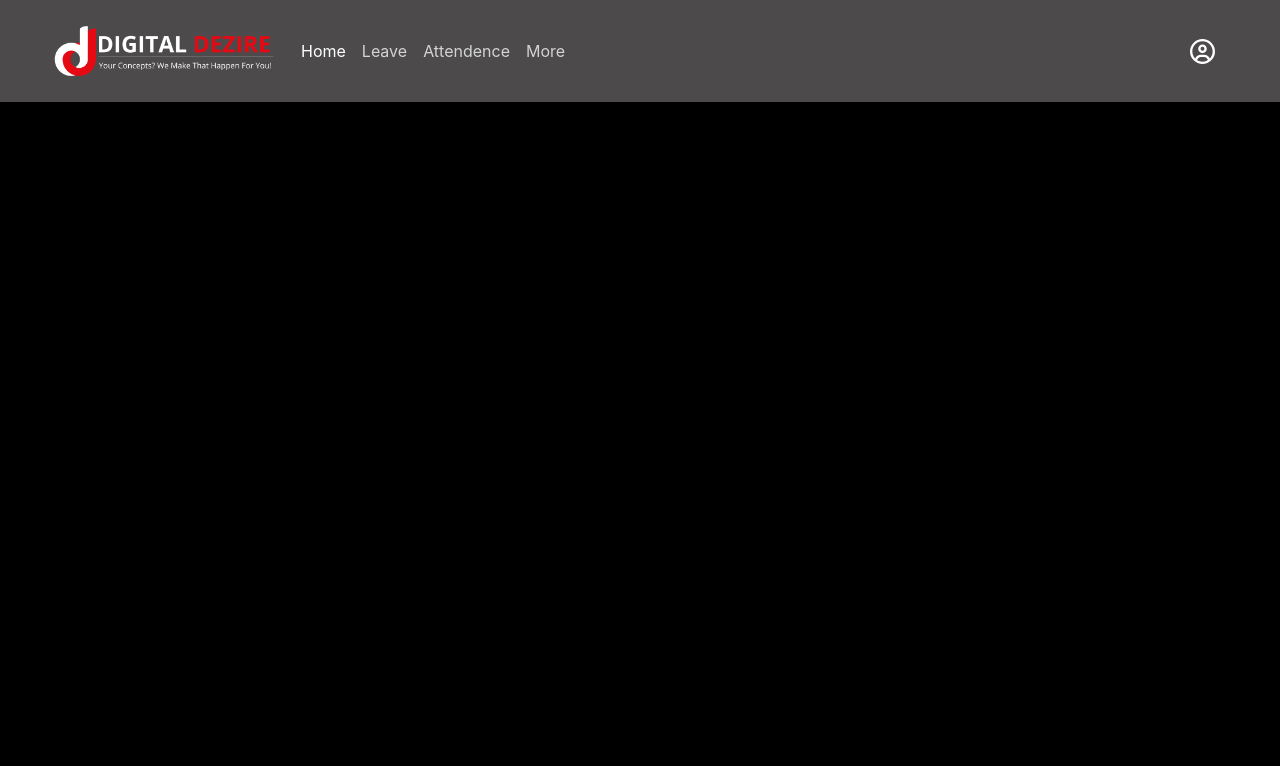
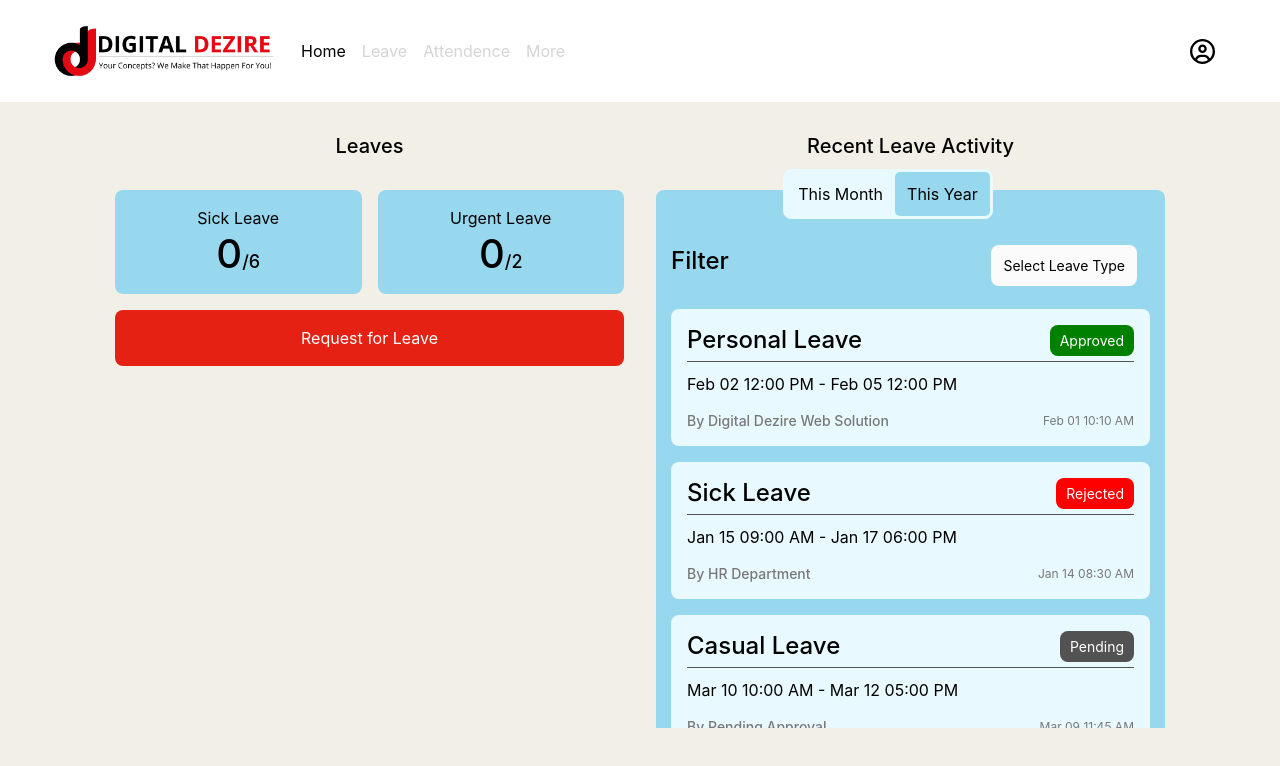
Before and after one commit to ShabbeerLio/attendence-webapp, a React (Create React App) app: page /leave in a window 1280 px wide. Shown: the top 766 px of the page. Built offline with nearby package versions, Linux system fonts and the light colour scheme; a web font is replaced by a local one.

Commit message:
color changed

```diff
--- a/src/App.css
+++ b/src/App.css
@@ -1,38 +1,24 @@
-.App {
-  text-align: center;
+html {
+  scroll-behavior: smooth;
 }
 
-.App-logo {
-  height: 40vmin;
-  pointer-events: none;
+body,
+#root {
+  height: 91vh;
+  margin: 0;
+  overflow: hidden;
+  display: flex;
+  flex-direction: column;
 }
 
-@media (prefers-reduced-motion: no-preference) {
-  .App-logo {
-    animation: App-logo-spin infinite 20s linear;
-  }
+.app-container {
+  flex: 1; /* Makes it take up remaining space */
+  overflow-y: auto; /* Enables scrolling */
+  -ms-overflow-style: none; /* Hide scrollbar in IE & Edge */
+  scrollbar-width: none; /* Hide scrollbar in Firefox */
+  /* margin-top: 6rem; */
 }
 
-.App-header {
-  background-color: #282c34;
-  min-height: 100vh;
-  display: flex;
-  flex-direction: column;
-  align-items: center;
-  justify-content: center;
-  font-size: calc(10px + 2vmin);
-  color: white;
+.app-container::-webkit-scrollbar {
+  display: none; /* Hide scrollbar in Chrome, Safari */
 }
-
-.App-link {
-  color: #61dafb;
-}
-
-@keyframes App-logo-spin {
-  from {
-    transform: rotate(0deg);
-  }
-  to {
-    transform: rotate(360deg);
-  }
-}
--- a/src/App.js
+++ b/src/App.js
@@ -3,14 +3,18 @@ import Home from "./Pages/Home/Home";
 import Navbar from "./Components/Navbar/Navbar";
 import { Route, Routes, BrowserRouter } from "react-router-dom";
 import Pnav from "./Components/Navbar/Pnav";
+import Leave from "./Pages/Leave.js/Leave";
 
 function App() {
   return (
     <BrowserRouter>
-      <Navbar />
-      <Routes>
-        <Route path="/" exact element={<Home />} />
-      </Routes>
+      <div className="app-container">
+        <Navbar />
+        <Routes>
+          <Route path="/" exact element={<Home />} />
+          <Route path="/leave" exact element={<Leave />} />
+        </Routes>
+      </div>
       <Pnav />
       {/* <Footer /> */}
     </BrowserRouter>
--- a/src/Components/Navbar/Navbar.css
+++ b/src/Components/Navbar/Navbar.css
@@ -1,7 +1,7 @@
 .navbar {
   width: 100%;
-  background-color: #4c4a4a;
-  color: white;
+  background-color: white;
+  color: black;
 }
 .navbar-main {
   width: 100%;
@@ -15,7 +15,7 @@
 }
 
 .navbar-light .navbar-nav .nav-link.active, .navbar-light .navbar-nav .show>.nav-link {
-  color: white !important;
+  color: black !important;
 }
 .navbar-light .navbar-nav .nav-link {
   color: rgb(212, 212, 212) !important;
@@ -23,7 +23,7 @@
 
 .profile svg {
   font-size: 25px;
-  color: white;
+  color: black;
 }
 .profile .btn {
   box-shadow: none;
@@ -33,7 +33,10 @@
   right: 0;
   left: auto !important;
   margin-top: 0.125rem;
-  background-color: #4c4a4a;
+  background-color: #525252;
+  color: white;
+}
+.dropdown-menu[data-bs-popper] a{
   color: white;
 }
 
--- a/src/Components/Navbar/Navbar.js
+++ b/src/Components/Navbar/Navbar.js
@@ -1,6 +1,6 @@
 import React from "react";
 import "./Navbar.css"
-import logo from "../../Assets/logo/logo-1500x400-white.png"
+import logo from "../../Assets/logo/logo-1500x400.png"
 import { FaRegCircleUser } from "react-icons/fa6";
 import { Link } from "react-router-dom";
 
@@ -11,9 +11,9 @@ const Navbar = () => {
             <div className="navbar-main">
                 <nav className="navbar navbar-expand-lg navbar-light">
                     <div className="container-fluid">
-                        <a className="navbar-brand" href="#">
+                        <Link className="navbar-brand" to="/">
                             <img src={logo} alt="" />
-                        </a>
+                        </Link>
                         {/* <button
                             className="navbar-toggler"
                             type="button"
@@ -33,23 +33,23 @@ const Navbar = () => {
                                 <Link className="nav-link" to="/leave">
                                     Leave
                                 </Link>
-                                <Link className="nav-link" href="/attendence">
+                                <Link className="nav-link" to="/attendence">
                                     Attendence
                                 </Link>
-                                <Link className="nav-link" href="/more">
+                                <Link className="nav-link" to="/more">
                                     More
                                 </Link>
                             </div>
                         </div>
                         <div className="profile">
                             <div className="dropdown">
-                                <a className="btn " href="#" role="button" id="dropdownMenuLink" data-bs-toggle="dropdown" aria-expanded="false">
+                                <Link className="btn " to="#" role="button" id="dropdownMenuLink" data-bs-toggle="dropdown" aria-expanded="false">
                                     <FaRegCircleUser />
-                                </a>
+                                </Link>
 
                                 <ul className="dropdown-menu" aria-labelledby="dropdownMenuLink">
-                                    <li><Link className="dropdown-item" href="/profile">Profile</Link></li>
-                                    <li><Link className="dropdown-item" href="#">Logout</Link></li>
+                                    <li><Link className="dropdown-item" to="/profile">Profile</Link></li>
+                                    <li><Link className="dropdown-item" to="/">Logout</Link></li>
                                 </ul>
                             </div>
                         </div>
--- a/src/Components/Navbar/Pnav.css
+++ b/src/Components/Navbar/Pnav.css
@@ -3,7 +3,7 @@
   bottom: 0;
   left: 0;
   width: 100%;
-  background-color: #4c4a4a;
+  background-color: white;
   display: none;
   border-radius: 15px 15px 0 0;
 }
@@ -23,12 +23,12 @@
   justify-content: center;
   flex-direction: column;
   text-decoration: none;
-  color: white;
+  color:  rgb(88, 88, 88);
   cursor: pointer;
 }
 .Pnav ul li a svg{
   font-size: 25px;
-  color: white;
+  color: rgb(88, 88, 88);
 }
 @media only screen and (max-width: 990px) {
     .Pnav{
--- /dev/null
+++ b/src/Pages/Leave.js/Leave.css
@@ -0,0 +1,234 @@
+.Leave {
+  width: 100%;
+  height: 85%;
+  /* padding-bottom: 6rem; */
+}
+.Leave-main {
+  width: 100%;
+  padding-right: 15px;
+  padding-left: 15px;
+  margin-right: auto;
+  margin-left: auto;
+  height: 100%;
+}
+
+.Leave-box {
+  display: flex;
+  /* align-items: center; */
+  justify-content: center;
+  gap: 2rem;
+  margin-top: 2rem;
+}
+
+.Leave-box-right,
+.Leave-box-left {
+  width: 50%;
+}
+.Leave-box-left h2,
+.Leave-box-right h2 {
+  color: white;
+  font-size: 20px;
+}
+
+.leave-left-box {
+  display: grid;
+  grid-template-columns: repeat(2, 1fr);
+  gap: 1rem;
+  margin-top: 2rem;
+}
+
+.leave-card {
+  background-color: #98D8EF;
+  color: black;
+  border-radius: 8px;
+  padding: 1rem;
+  display: flex;
+  align-items: center;
+  justify-content: center;
+  flex-direction: column;
+}
+
+.leave-button{
+    margin-top: 1rem;
+}
+.leave-button p {
+    margin: 0;
+    padding: 1rem;
+  background-color: #e52114;
+  color: white;
+  text-align: center;
+  border-radius: 8px;
+}
+.leave-card p {
+  margin: 0;
+}
+.leave-card h1 {
+  margin: 0;
+  color: black;
+  font-size: 40px;
+}
+.leave-card h1 span {
+  margin: 0;
+  color: black;
+  font-size: 18px;
+}
+
+.Leave-box-left h2 ,
+.Leave-box-right h2 {
+  text-align: center;
+  color: black;
+}
+
+.leave-right-box {
+  background-color: #98D8EF;
+  border-radius: 8px;
+  padding: 15px;
+  position: relative;
+  margin-top: 2rem;
+  padding-top: 3rem;
+}
+
+.leave-right-top {
+  background-color: #E8F9FF;
+  border-radius: 8px;
+  display: flex;
+  align-items: center;
+  justify-content: center;
+  position: absolute;
+  top: -2%;
+  left: 25%;
+  padding: 2px;
+  border: 1px solid #E8F9FF;
+}
+.rt-left {
+  border-radius: 4px;
+}
+.rt-left p,
+.rt-right p {
+  margin: 0;
+  padding: 10px 12px;
+  color: black;
+}
+
+.rt-right {
+  background-color: #98D8EF;
+  border-radius: 5px;
+}
+
+.leave-right-filter {
+  display: flex;
+  align-items: center;
+  justify-content: space-between;
+  color: black;
+  margin-bottom: 1rem;
+}
+.leave-right-filter p {
+  margin: 0;
+  background-color: #FBFBFB;
+  padding: 10px 12px;
+  border-radius: 8px;
+  font-size: 14px;
+  color: black;
+}
+.leave-right-filter .dropdown-menu {
+  background-color: #FBFBFB;
+}
+.leave-right-filter .dropdown-menu li {
+  color: black;
+  padding: 10px 12px;
+}
+.leave-right-filter .btn {
+  box-shadow: none;
+}
+
+.leave-right-card {
+  background-color: #E8F9FF;
+  border-radius: 8px;
+  padding: 1rem;
+  margin-bottom: 1rem;
+}
+
+.lr-card-left {
+  display: flex;
+  align-items: center;
+  justify-content: space-between;
+  border-bottom: 1px solid #525252;
+  margin-bottom: 10px;
+  padding-bottom: 5px;
+}
+.lr-card-left h4 {
+  margin: 0;
+  color: black;
+}
+
+.status {
+  font-weight: bold;
+  padding: 5px 10px;
+  border-radius: 5px;
+  margin: 0;
+  color: white;
+  border-radius: 8px;
+  padding: 5px 10px;
+  font-size: 14px;
+  font-weight: 400;
+}
+
+.status.approved {
+  background-color: green;
+}
+
+.status.rejected {
+  background-color: red;
+}
+
+.status.pending {
+  background-color: #525252;
+}
+
+.lr-card-right p {
+  color: black;
+  margin: 0;
+}
+
+.lr-card-box {
+  display: flex;
+  align-items: center;
+  justify-content: space-between;
+  margin-top: 1rem;
+}
+.lr-card-box h5 {
+  font-size: 14px;
+  margin: 0;
+  color: rgb(120, 120, 120);
+}
+.lr-card-box p {
+  font-size: 12px;
+  margin: 0;
+  color: rgb(120, 120, 120);
+}
+
+@media screen and (min-width: 1200px) {
+  .Leave-main {
+    max-width: 1080px;
+  }
+}
+
+@media only screen and (max-width: 680px) {
+  .Leave {
+    width: 100%;
+    height: 100%;
+    margin-bottom: 6rem;
+  }
+  .Leave-box {
+    flex-wrap: wrap;
+    margin: 0;
+  }
+  .Leave-box-right,
+  .Leave-box-left {
+    width: 100%;
+
+  }
+  .Leave-box-right {
+    margin-bottom: 5rem;
+  }
+}
--- /dev/null
+++ b/src/Pages/Leave.js/Leave.js
@@ -0,0 +1,82 @@
+import React from "react";
+import "./Leave.css"
+import LeaveData from "./LeaveData";
+import { Link } from "react-router-dom";
+
+const Leave = () => {
+    return (
+        <div className="Leave">
+            <div className="Leave-main">
+                <div className="Leave-box">
+                    <div className="Leave-box-left">
+                        <h2>Leaves</h2>
+                        <div className="leave-left-box">
+                            <div className="leave-card">
+                                <p>Sick Leave</p>
+                                <h1>0<span>/6</span></h1>
+                            </div>
+                            <div className="leave-card">
+                                <p>Urgent Leave</p>
+                                <h1>0<span>/2</span></h1>
+                            </div>
+                        </div>
+                        <div className="leave-button">
+                            <p>Request for Leave</p>
+                        </div>
+                    </div>
+                    <div className="Leave-box-right">
+                        <h2>Recent Leave Activity</h2>
+                        <div className="leave-right-box">
+                            <div className="leave-right-top">
+                                <div className="rt-left">
+                                    <p>This Month</p>
+                                </div>
+                                <div className="rt-right">
+                                    <p>This Year</p>
+                                </div>
+                            </div>
+                            <div className="leave-right-filter">
+                                <h4>Filter</h4>
+                                <div className="dropdown">
+                                    <Link className="btn " to="#" role="button" id="dropdownMenuLink" data-bs-toggle="dropdown" aria-expanded="false">
+                                        <p>Select Leave Type</p>
+                                    </Link>
+
+                                    <ul className="dropdown-menu" aria-labelledby="dropdownMenuLink">
+                                        <li>Approved</li>
+                                        <li>Rejected</li>
+                                        <li>Pending</li>
+                                    </ul>
+                                </div>
+
+                            </div>
+                            <div className="leave-right-details">
+                                {LeaveData.map((item) => (
+                                    <div className="leave-right-card" key={item.id}>
+                                        <div className="lr-card-left">
+                                            <h4>{item.type}</h4>
+                                            <p
+                                                className={`status ${item.status.toLowerCase()}`}
+                                            >
+                                                {item.status}
+                                            </p>
+                                        </div>
+                                        <div className="lr-card-right">
+                                            <p>{item.start_time} - {item.end_time}</p>
+                                            <div className="lr-card-box">
+                                                <h5>By {item.approved_by}</h5>
+                                                <p>{item.request_time}</p>
+                                            </div>
+                                        </div>
+                                    </div>
+                                ))}
+                            </div>
+                        </div>
+                    </div>
+                </div>
+            </div>
+        </div>
+    );
+};
+
+export default Leave;
--- /dev/null
+++ b/src/Pages/Leave.js/LeaveData.js
@@ -0,0 +1,58 @@
+const LeaveData = [
+  {
+    id: "001",
+    type: "Personal Leave",
+    status: "Approved",
+    start_time: "Feb 02 12:00 PM",
+    end_time: "Feb 05 12:00 PM",
+    approved_by: "Digital Dezire Web Solution",
+    request_time: "Feb 01 10:10 AM",
+  },
+  {
+    id: "002",
+    type: "Sick Leave",
+    status: "Rejected",
+    start_time: "Jan 15 09:00 AM",
+    end_time: "Jan 17 06:00 PM",
+    approved_by: "HR Department",
+    request_time: "Jan 14 08:30 AM",
+  },
+  {
+    id: "003",
+    type: "Casual Leave",
+    status: "Pending",
+    start_time: "Mar 10 10:00 AM",
+    end_time: "Mar 12 05:00 PM",
+    approved_by: "Pending Approval",
+    request_time: "Mar 09 11:45 AM",
+  },
+  {
+    id: "004",
+    type: "Vacation Leave",
+    status: "Approved",
+    start_time: "Apr 20 08:00 AM",
+    end_time: "Apr 25 07:00 PM",
+    approved_by: "Team Manager",
+    request_time: "Apr 15 09:20 AM",
+  },
+  {
+    id: "005",
+    type: "Emergency Leave",
+    status: "Rejected",
+    start_time: "May 05 07:30 AM",
+    end_time: "May 07 06:30 PM",
+    approved_by: "HR Manager",
+    request_time: "May 04 12:10 PM",
+  },
+  {
+    id: "006",
+    type: "Work From Home",
+    status: "Pending",
+    start_time: "Jun 12 09:00 AM",
+    end_time: "Jun 13 05:00 PM",
+    approved_by: "Pending Approval",
+    request_time: "Jun 11 02:50 PM",
+  },
+];
+
+export default LeaveData;
--- a/src/index.css
+++ b/src/index.css
@@ -5,7 +5,7 @@ body {
     sans-serif;
   -webkit-font-smoothing: antialiased;
   -moz-osx-font-smoothing: grayscale;
-  background-color: black;
+  background-color: #F2EFE7;
 }
 
 code {
```
Also changed, not shown: src/Components/Overview/Overview.css (+5 -4 lines), src/Components/Overview/Overview.js (+11 -11 lines), src/Pages/Home/Home.css (+10 -10 lines).
